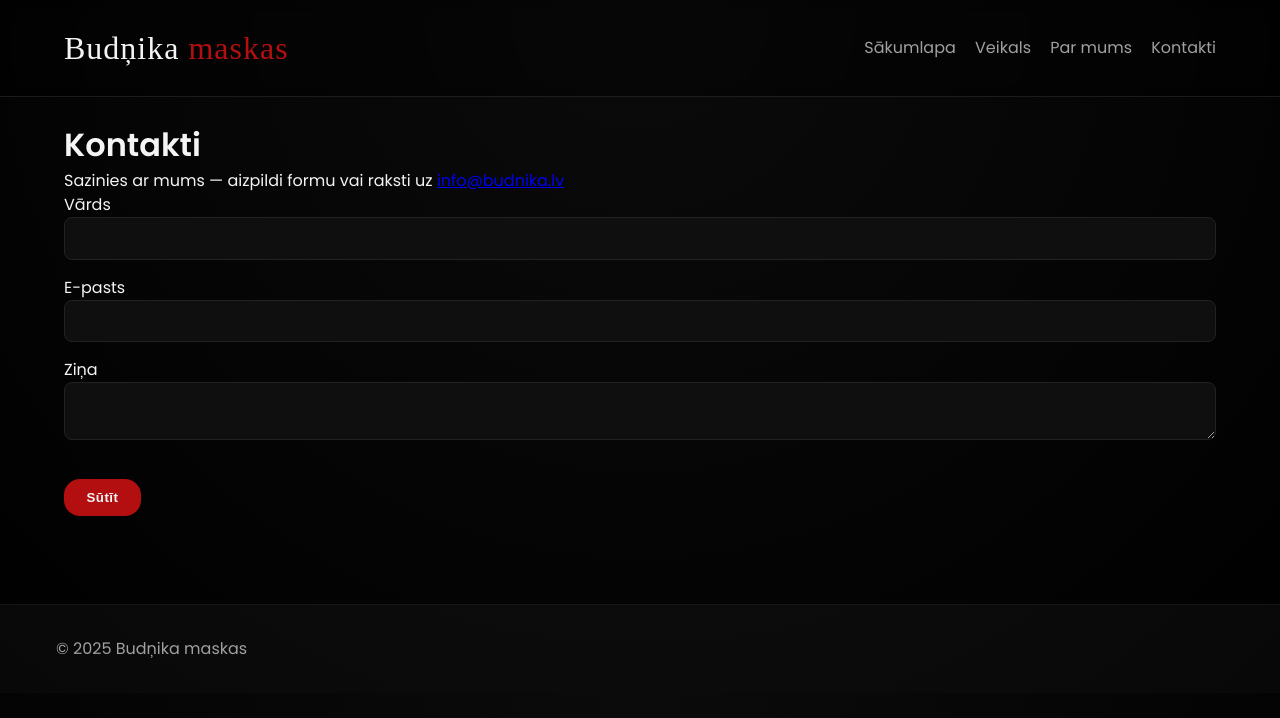
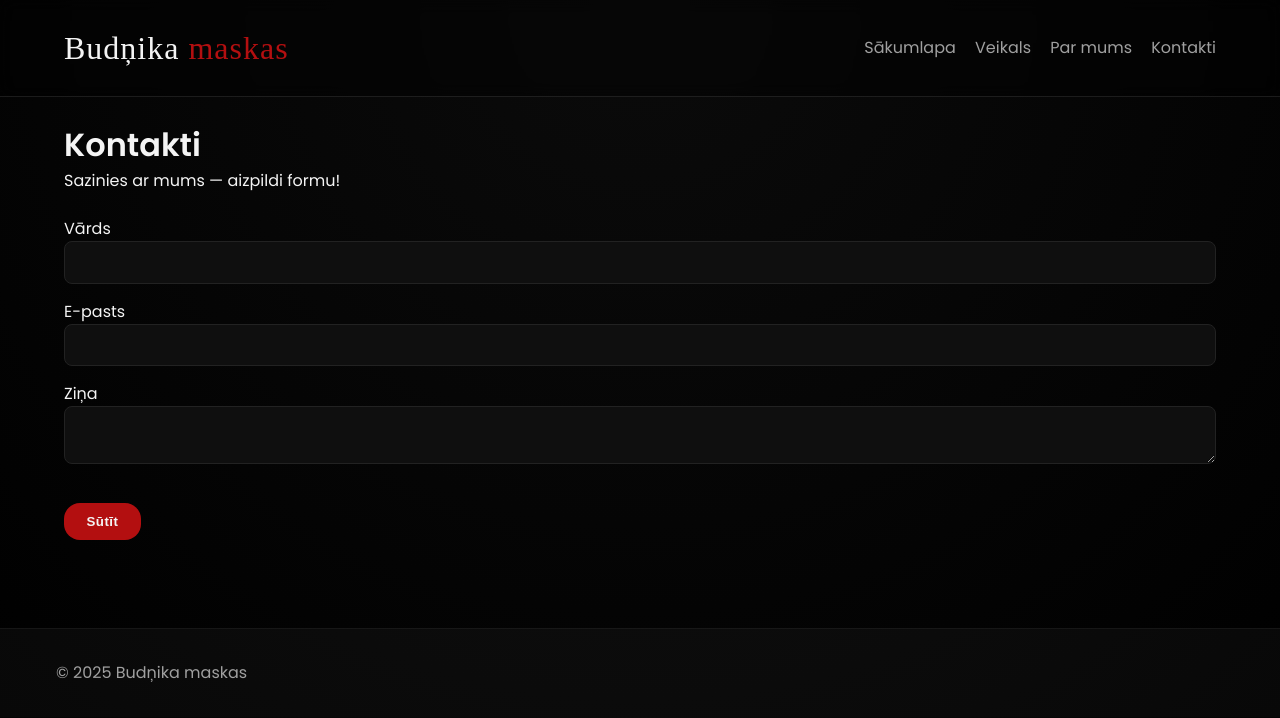
Before and after one commit to eduardskr/budnikamaskas, a plain HTML site: page contact.html in a window 1280 px wide. Drawn offline with Linux system fonts and the light colour scheme; a web font is replaced by a local one.

Commit message:
Update contact.html

```diff
--- a/contact.html
+++ b/contact.html
@@ -23,8 +23,8 @@
 
   <main class="container contact-page">
     <h1>Kontakti</h1>
-    <p>Sazinies ar mums — aizpildi formu vai raksti uz <a href="mailto:info@budnika.lv">info@budnika.lv</a></p>
-    <form id="contact-form" class="contact-form">
+    <p>Sazinies ar mums — aizpildi formu!</a></p>
+    <br><form id="contact-form" class="contact-form">
       <label>Vārds <input name="name" required></label>
       <label>E-pasts <input name="email" type="email" required></label>
       <label>Ziņa <textarea name="message" required></textarea></label>
```
